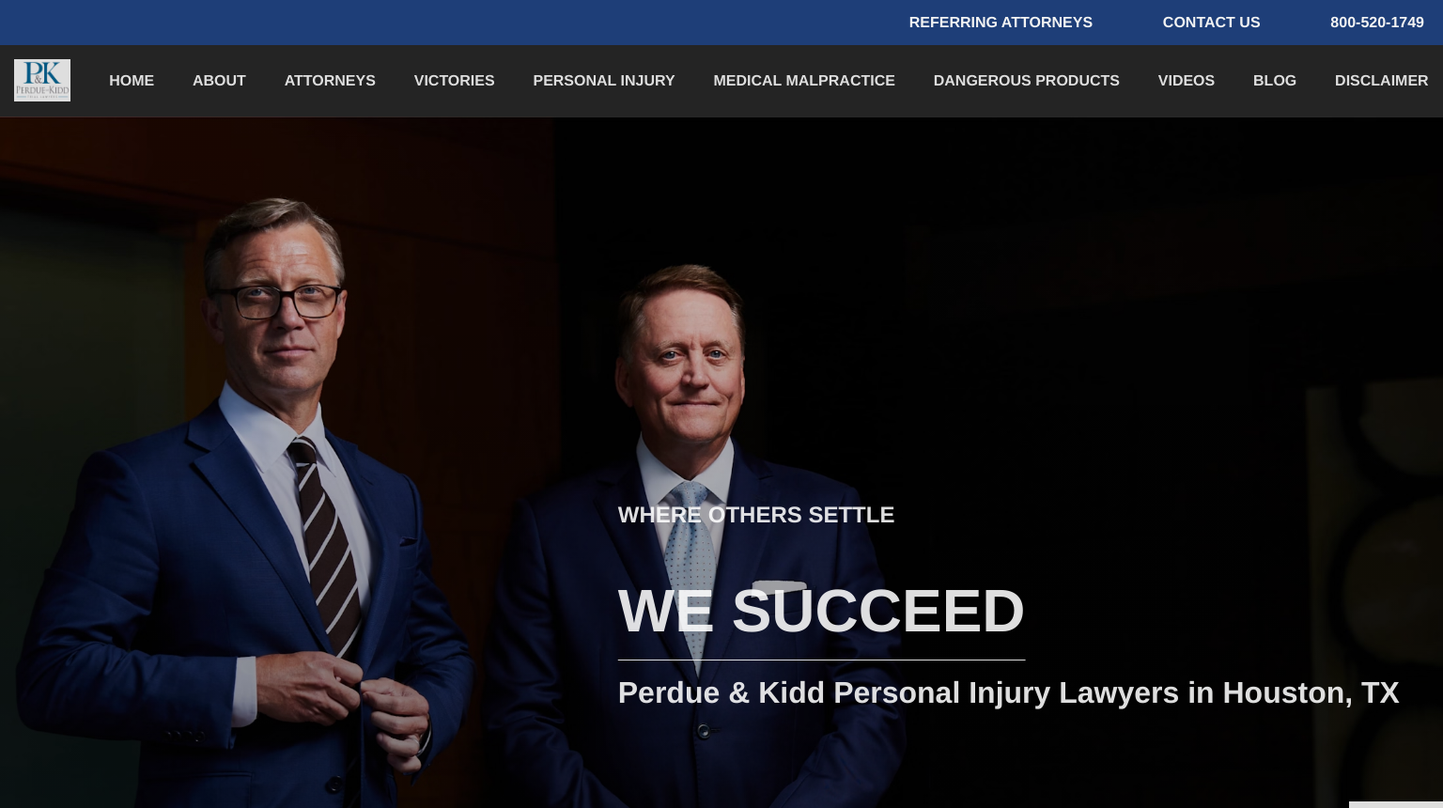
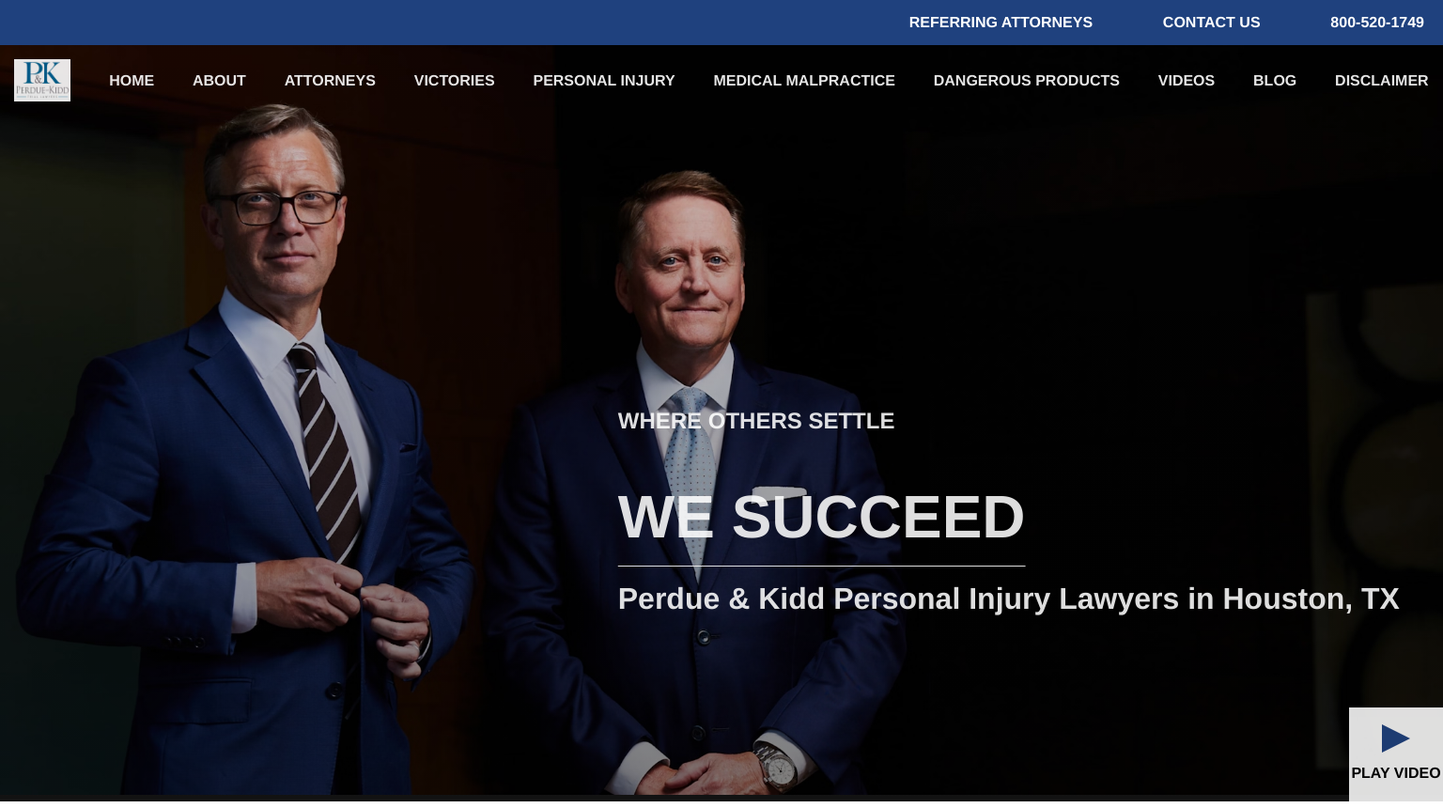
Before and after one commit to devlques/triple-digital, a website built with Vite: page index.html in a window 1536 px wide. Shown: the top 860 px of the page at 94% size. Built offline with nearby package versions, Linux system fonts and the light colour scheme; files whose address does not match are found by name.

Commit message:
nav improvements

```diff
--- a/public/styles/navigation.css
+++ b/public/styles/navigation.css
@@ -1,13 +1,15 @@
 .nav-container {
   display: flex;
   flex-direction: column;
-  position: relative;
   width: 100vw;
   height: fit-content;
   background: #081126;
   opacity: 0.95;
   gap: 30px;
   z-index: 3;
+  position: sticky;
+  top: 0;
+  z-index: 10;
 }
 .nav-info-bar{
   display: none;
@@ -45,6 +47,8 @@
 }
 .sub-menu-btn:hove: {
   cursor: pointer;
+}
+.nav-logo-menu {
 }
 .nav-logo-menu, .sub-menu-btn {
   display: flex;
@@ -104,6 +108,7 @@
   border-top: 10px solid gray;
 }
 .nav-link {
+  position: relative;
   text-decoration: none;
   color: white;
 }
@@ -138,9 +143,11 @@
     gap: 0;
     height: fit-content;
     background: transparent;
+    opacity: 1;
   }
   .nav-info-bar{
-    background-color: #1f417e;
+    background: #1f417e;
+    opacity: 1;
     display: flex;
     justify-content: end;
     color: white;
@@ -175,9 +182,22 @@
   }
   .nav-link:hover{
     color: white;
-    text-decoration: underline;
-    text-underline-offset: 5px;
   }
+  .nav-link::after {
+    content: "";
+    position: absolute;
+    left: 0;
+    bottom: -2px;
+    width: 0;
+    height: 2px;
+    background-color: white;
+    transition: width 0.3s ease-in-out;
+  }
+
+  .nav-link:hover::after {
+    width: 100%;
+  }
+
   .sub-menu-list-container {
     position:absolute;
     top:75px;
@@ -197,9 +217,13 @@
     width:25vw;
   }
   .multi-column {
+    justify-content: center;
     display: grid;
     column-gap: 50px;
-    row-gap: 5px;
-    width: 100vw
+    gap: 5px;
+    width: 100vw;
+  }
+  .multi-column > .sub-menu-item {
+    padding-left: 100px;
   }
 }
--- a/src/components/Hero.ts
+++ b/src/components/Hero.ts
@@ -94,6 +94,10 @@
           }
 
           @media only screen and (min-width: 800px) {
+            .hero-container{
+              z-index: 10;
+              margin-top: -100px;
+            }
             .content-text-container {
               background:transparent;
             }
--- a/src/components/Navigation.ts
+++ b/src/components/Navigation.ts
@@ -8,6 +8,7 @@
             <div>CONTACT US</div>
             <div>800-520-1749</div>
           </div>
+
           <div class="nav-logo-menu">
             <img src="pkLogo.png" alt="logo" class="logo-img">
             <button type="button" id="menu-close-btn" class="btn">
@@ -74,8 +75,7 @@
                   <ul>
                     <li class="sub-menu-item">Overview</li>
                     <li class="sub-menu-item">Car Accidents</li>
-                    <li class="sub-menu-item">Rideshare Accidents</li>
-                    <li class="sub-menu-item">Distracted Driving</li>
+                    <li class="sub-menu-item">Rideshare Accidents</li> <li class="sub-menu-item">Distracted Driving</li>
                     <li class="sub-menu-item">Oil Field Injuries</li>
                     <li class="sub-menu-item">Commercial Vehicle Accidents</li>
                     <li class="sub-menu-item">Motorcycle Accidents</li>
@@ -149,6 +149,15 @@
         </div>
       </header>
     `
+
+    window.addEventListener("scroll", () => {
+      const nav = this.querySelector(".nav-container");
+      if (window.scrollY > 100) {
+        nav.style.background = "#081126";
+      } else {
+        nav.style.background = "transparent"; // Keep transparent at the top
+      }
+    });
     const btnMenuClose = this.querySelector("#menu-close-btn");
     btnMenuClose?.addEventListener("click", () => {
         const navMenu = this.querySelector(".nav-content");
```
